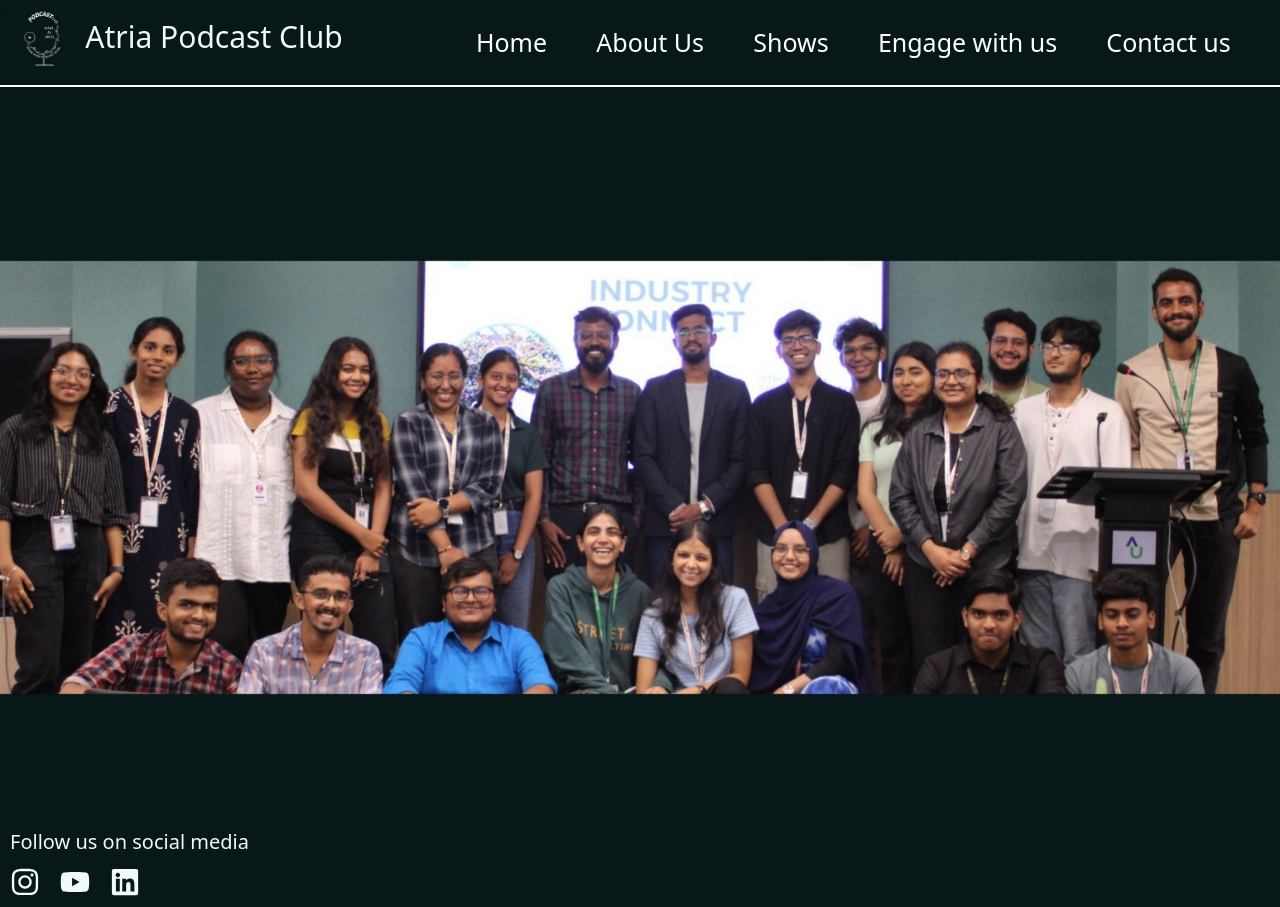
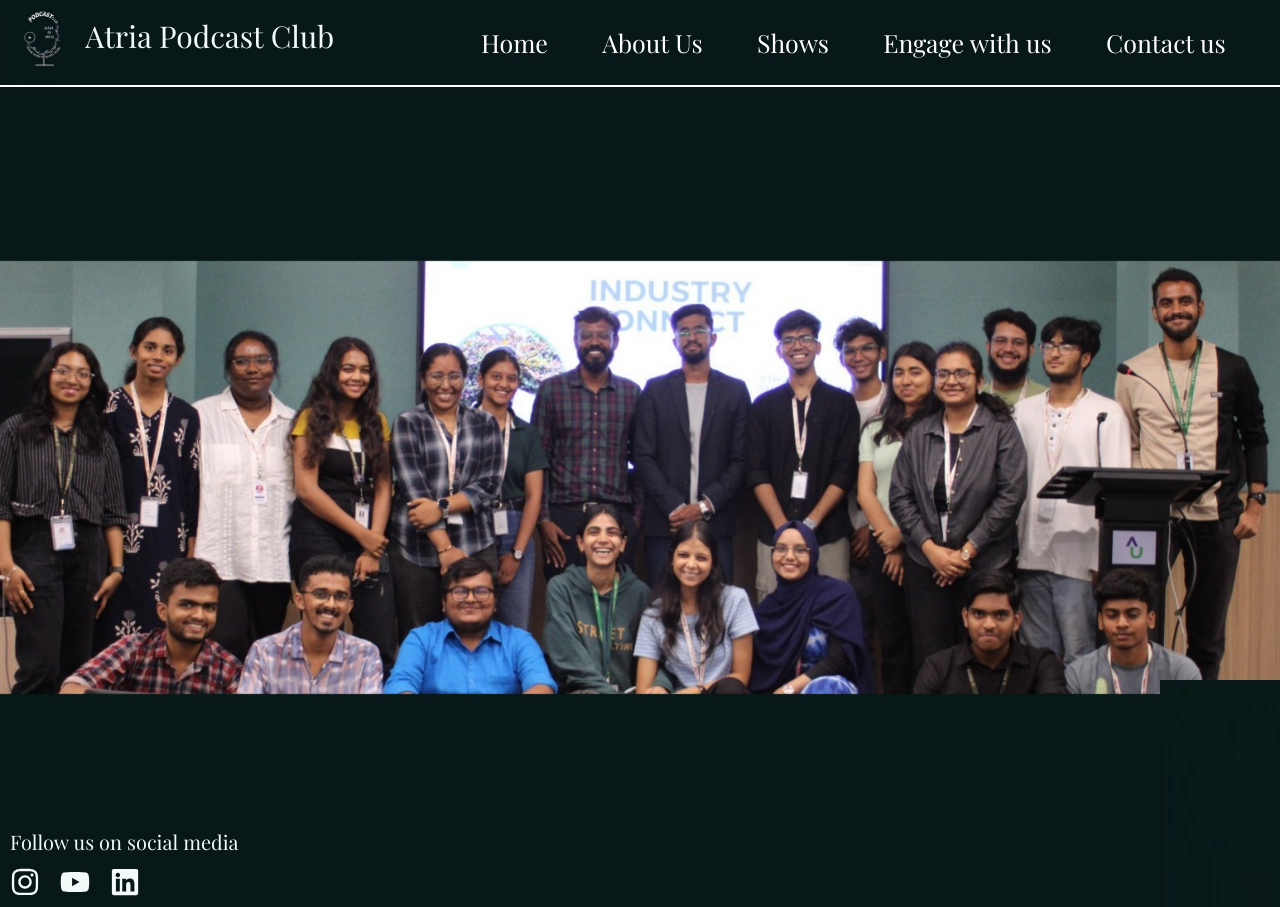
Before and after one commit to Hunter69240/PodcastClub, a React (Create React App) app: page / in a window 1280 px wide. Built offline with nearby package versions, Linux system fonts and the light colour scheme.

Commit message:
Update site content

```diff
--- a/src/App.js
+++ b/src/App.js
@@ -1,5 +1,5 @@
 import React from 'react';
-import { BrowserRouter as Router, Routes, Route } from 'react-router';  // Import Routes properly
+import { BrowserRouter as Router, Routes, Route } from 'react-router';
 import Home from '../src/Screens/Home';
 import Shows from '../src/Screens/Shows';
 
--- a/src/Screens/Home.css
+++ b/src/Screens/Home.css
@@ -11,8 +11,6 @@ body {
   background-color: rgb(8, 23, 23);
   width: 100%;
 }
-
-
 
 
 .Navigation {
@@ -30,3 +28,16 @@ body {
 .ImageScroller {
   margin-bottom: 20px;
 }
+
+
+.chat{
+  background-color: pink;
+  width: 100px;
+  height: 100px;
+  border-radius: 50%;
+  position: fixed;
+  bottom: 20px;
+  right: 20px;
+  z-index: 2;
+
+}
--- a/src/Screens/Home.js
+++ b/src/Screens/Home.js
@@ -3,11 +3,15 @@ import './Home.css';
 import ImageScroller from '../components/ImageScroller';
 import Footer from '../components/Footer';
 import Header from '../components/Header';
+import logo from '../Images/logo.jpeg'
 function Home() {
   return (
     <div className="Container">
         <Header/>
+
         <ImageScroller/>
+
+        <a className='chat' href='/'><img src={logo} alt='podcast logo'></img></a>
         <Footer/>
     </div>
   );
--- a/src/components/Footer.css
+++ b/src/components/Footer.css
@@ -1,12 +1,15 @@
+@import url('https://fonts.googleapis.com/css2?family=Playfair+Display&display=swap');
+
 .footer {
-    background-color: rgb(8, 23, 23); /* Dark background color */
+    background-color: rgb(8, 23, 23);
     padding: 10px;
-    color: rgb(241, 249, 249); /* Light text color */
+    color: rgb(241, 249, 249);
     text-align: center;
     position: relative;
     bottom: 0;
     width: 100%;
-    margin-top: auto; /* Forces footer to stay at the bottom */
+    margin-top: auto;
+    font-family: 'Playfair Display',serif;
 }
 
 
@@ -22,8 +25,8 @@
 .social-links {
     margin-top: 10px;
     display: flex;
-    justify-content: flex-start; /* Align items to the center */
-    gap: 20px; /* Space between icons */
+    justify-content: flex-start;
+    gap: 20px;
 
 }
 
--- a/src/components/Footer.js
+++ b/src/components/Footer.js
@@ -1,6 +1,6 @@
 import React from 'react';
-import { FaInstagram, FaLinkedin, FaYoutube } from 'react-icons/fa'; // Importing icons
-import './Footer.css'; // Make sure to import your CSS file
+import { FaInstagram, FaLinkedin, FaYoutube } from 'react-icons/fa';
+import './Footer.css';
 
 function Footer() {
   return (
@@ -12,7 +12,7 @@ function Footer() {
         <p className='follow'>Follow us on social media</p>
 
         <div className="social-links">
-          {/* Social Media Icons with Links */}
+
           <a href="https://www.instagram.com/atriapodcastclub" target="_blank" rel="noopener noreferrer">
             <FaInstagram size={30} />
           </a>
--- a/src/components/Header.css
+++ b/src/components/Header.css
@@ -1,9 +1,10 @@
+@import url('https://fonts.googleapis.com/css2?family=Playfair+Display&display=swap');
 .Header {
     display: flex;
     justify-content: space-around;
     align-items: center;
     color: white;
-
+    font-family: 'Playfair Display',serif;
 }
 
 .header-left{
```
Also changed, not shown: package.json (+15 -1 lines), 1 other file (tests, documents, lock files or other folders).
